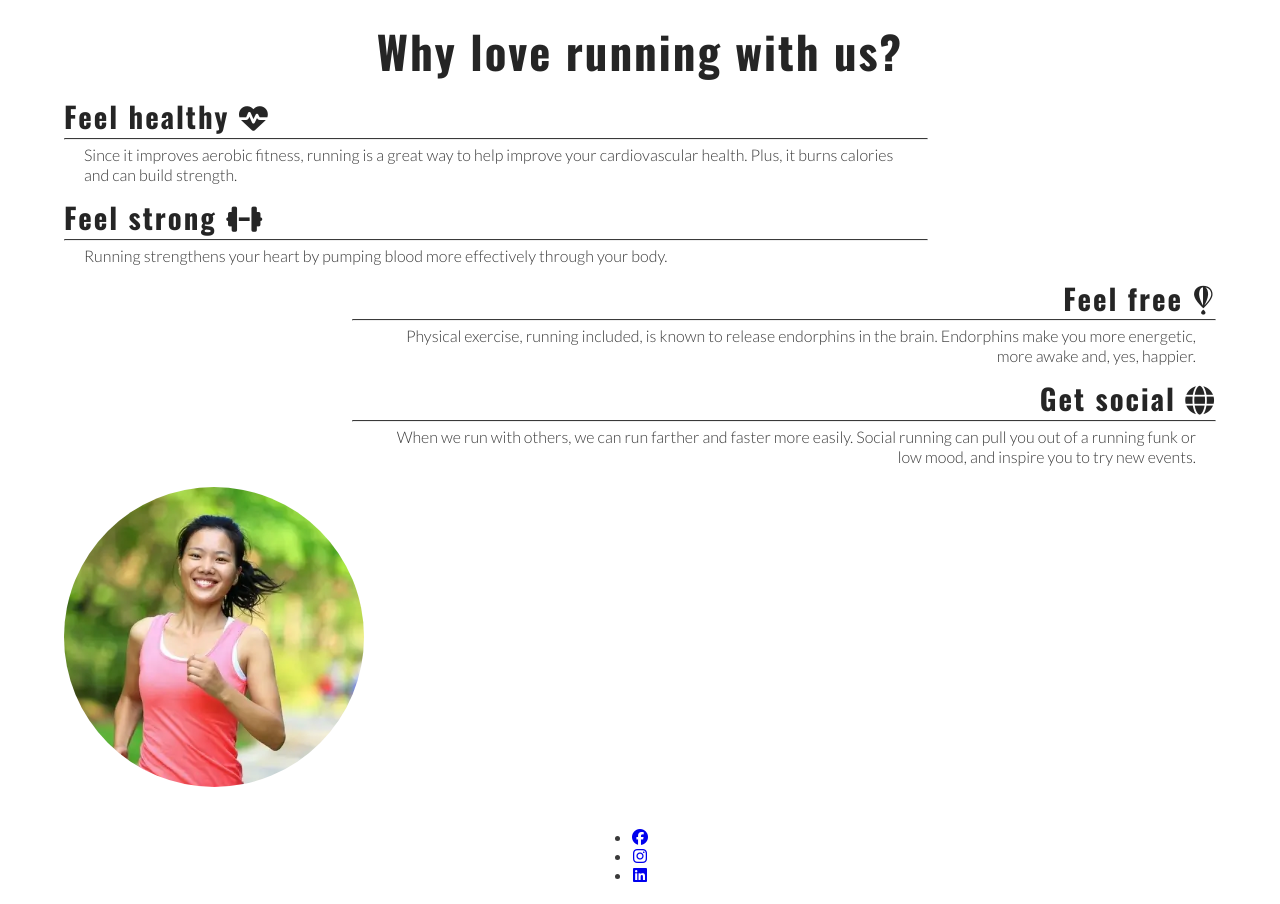
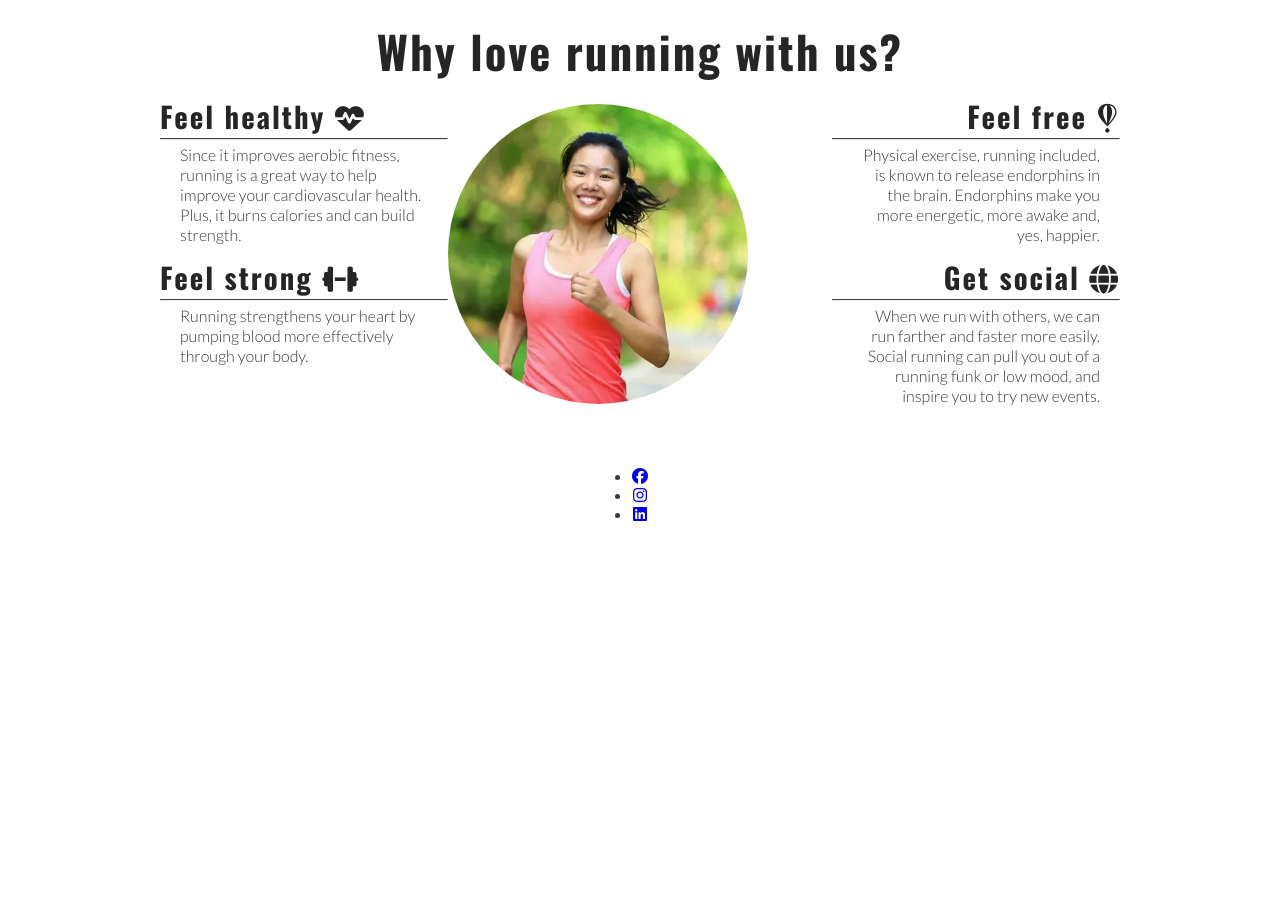
Before and after one commit to aaronalonsotorrens/project1, a plain HTML site: page index.html in a window 1280 px wide. Shown: the part 681-1585 px from the top of the page. After the commit the page ends 1224 px from the top, so only its background shows below. Drawn offline with nearby package versions, Linux system fonts and the light colour scheme.

Commit message:
Make reasons sections responsive

```diff
--- a/assets/css/style.css
+++ b/assets/css/style.css
@@ -236,3 +236,31 @@ main {
         border-bottom: 1px solid #3a3a3a;
     }
 }
+
+@media screen and (min-width: 1200px) {
+    /* Reasons section */
+    #benefits {
+        display: flex;
+        flex-direction: row;
+    }
+
+    #benefits > div {
+        flex: 1;
+    }
+
+    #benefits-image {
+        order: 0
+    }
+
+    #benefits-mental {
+        order: 1;
+    }
+
+    #benefits-mental > div {
+        align-self: flex-start;
+    }
+
+    #benefits-physical > div {
+        align-self: flex-end;
+    }
+}
--- a/index.html
+++ b/index.html
@@ -26,7 +26,7 @@
             <h1 id="logo">PhD with success</h1>
         </a>
         <input type="checkbox" id="nav-toggle" name="nav-toggle">
-        <label for="nav-toggle" class="nav-toggle-label">X
+        <label for="nav-toggle" class="nav-toggle-label"><i class="fa-solid fa-bars"></i>
         </label>
         <nav>
             <ul id="menu">
```
